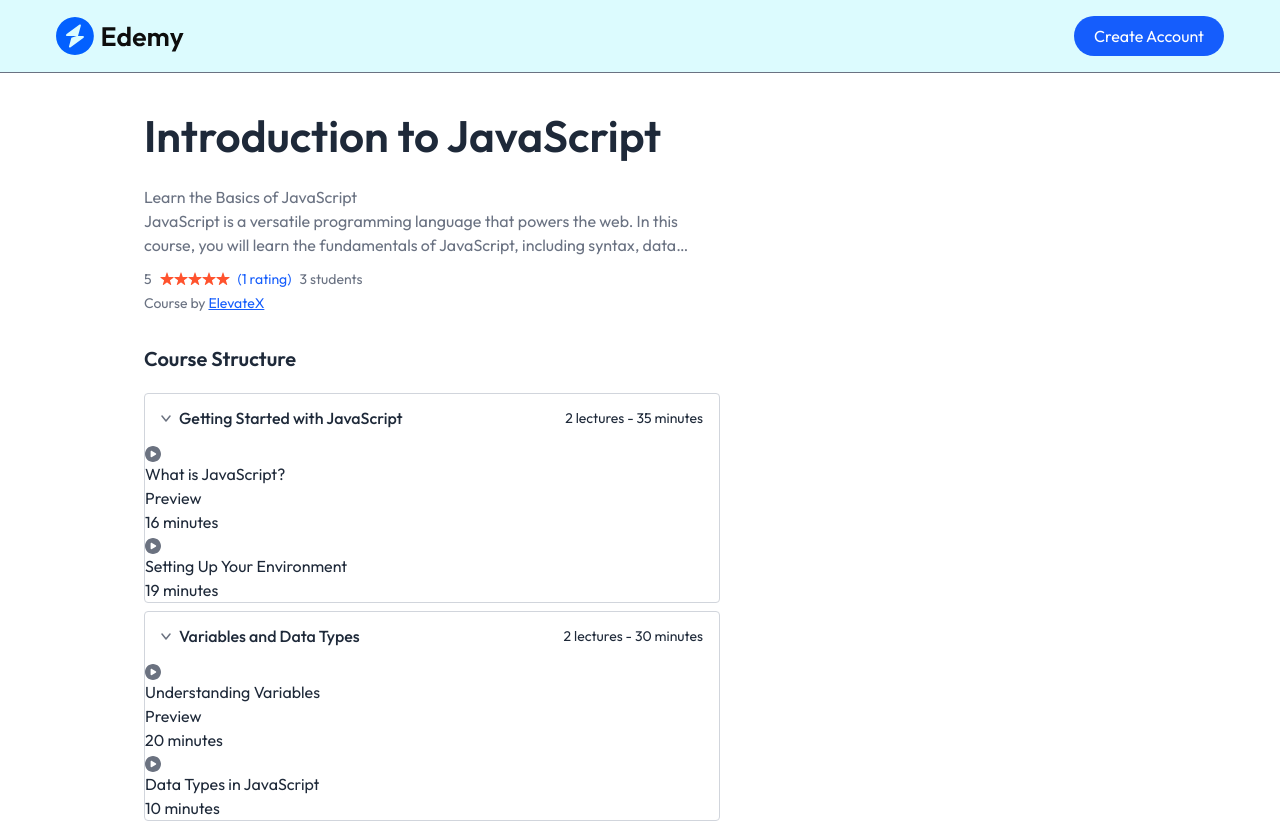
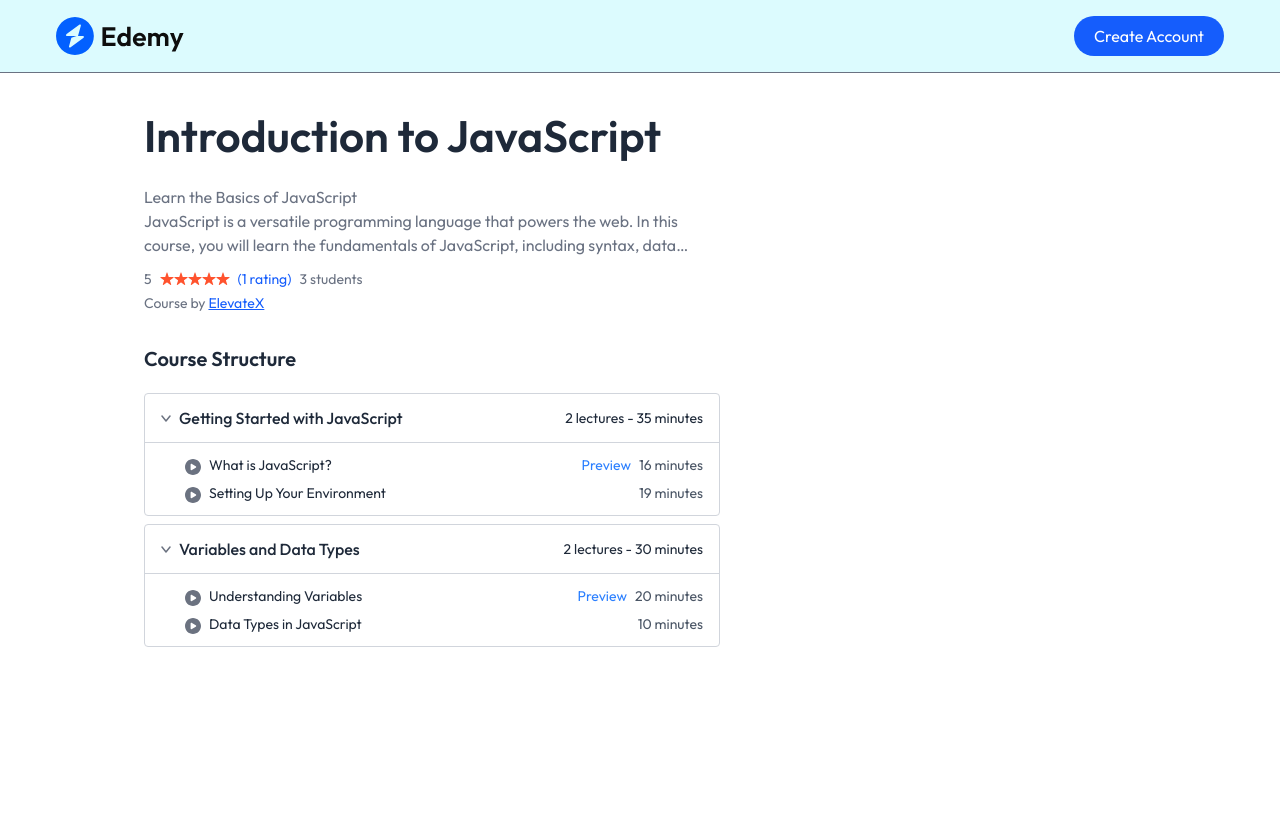
Before and after one commit to mohamad-abdelkhalek/ElevateX, a React (Vite) app in the folder client/: page /course/605c72efb3f1c2b1f8e4e1a1 in a window 1280 px wide. After the commit the page ends 800 px from the top, so only its background shows below. Built offline with nearby package versions, Linux system fonts and the light colour scheme; no server answers.

Commit message:
Client: Designed chapter lectures

```diff
--- a/client/src/pages/student/CourseDetails.jsx
+++ b/client/src/pages/student/CourseDetails.jsx
@@ -110,23 +110,34 @@ const CourseDetails = () => {
                     </p>
                   </div>
 
-                  <div>
-                    <ul>
+                  <div className="overflow-hidden transition-all duration-300 max-h-96">
+                    <ul
+                      className="list-disc md:pl-10 pl-4 pr-4 py-2 text-gray-600
+                    border-t border-gray-300"
+                    >
                       {chapter.chapterContent.map((lecture, i) => (
-                        <li key={i}>
+                        <li key={i} className="flex items-start gap-2 py-1">
                           <img
                             src={assets.play_icon}
                             alt="Play icon"
                             className="w-4 h-4 mt-1"
                           />
-                          <div>
+                          <div className="flex items-center justify-between w-full text-gray-800 text-xs md:text-sm">
                             <p>{lecture.lectureTitle}</p>
-                            <div>
-                              {lecture.isPreviewFree && <p>Preview</p>}
-                              <p>
+                            <div className="flex gap-2">
+                              {lecture.isPreviewFree && (
+                                <p className="text-blue-500 cursor-pointer">
+                                  Preview
+                                </p>
+                              )}
+                              <p className="text-gray-600">
                                 {humanizeDuration(
                                   lecture.lectureDuration * 60 * 1000,
-                                  { units: ["h", "m"] }
+                                  {
+                                    units: ["h", "m"],
+                                    round: true,
+                                    largest: 2,
+                                  }
                                 )}
                               </p>
                             </div>
```
